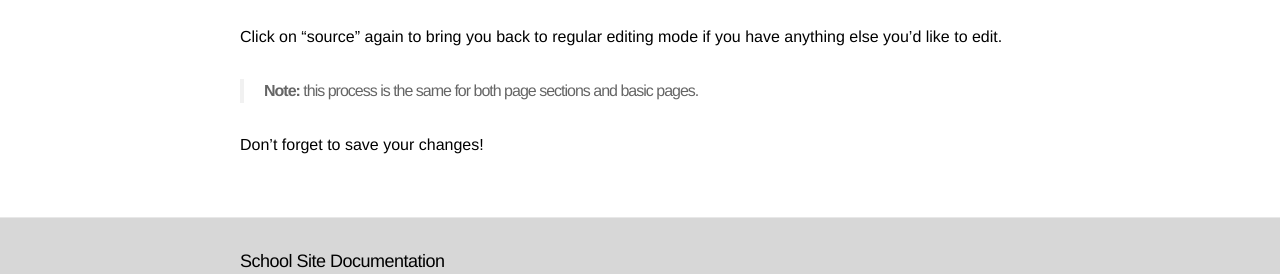
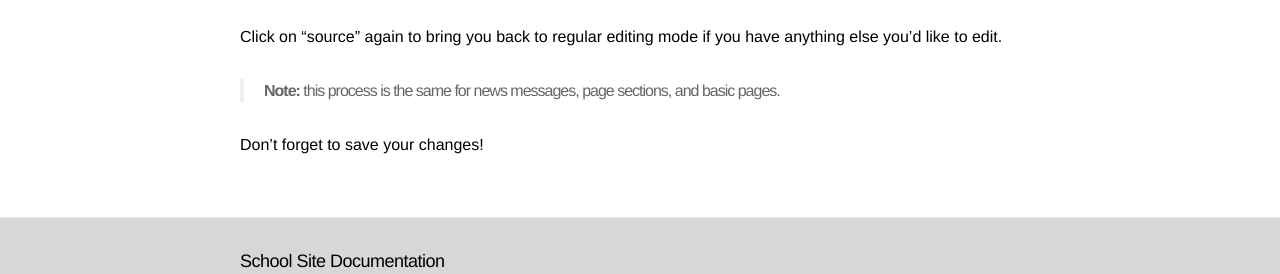
Before and after one commit to HCPSS/schoolsites-help, a Jekyll site: the page built from _posts/2014-07-15-embed-youtube.md, in a window 1280 px wide. Shown: the part 1573-1847 px from the top of the page. Built offline with Jekyll 4.4.1, drawn with Linux system fonts in a browser that asks for light colours; Markdown is read by kramdown in place of the engine named in the settings.

Commit message:
changed language in blockquote

```diff
--- a/_posts/2014-07-15-embed-youtube.md
+++ b/_posts/2014-07-15-embed-youtube.md
@@ -37,7 +37,7 @@ Paste the embed code below the text.
 Click on "source" again to bring you back to regular editing mode if you have anything else you'd like to edit.
 
 <blockquote>
-  <p><strong>Note:</strong> this process is the same for both page sections and basic pages.</p>
+  <p><strong>Note:</strong> this process is the same for news messages, page sections, and basic pages.</p>
 </blockquote>
 
 Don't forget to save your changes!
```
